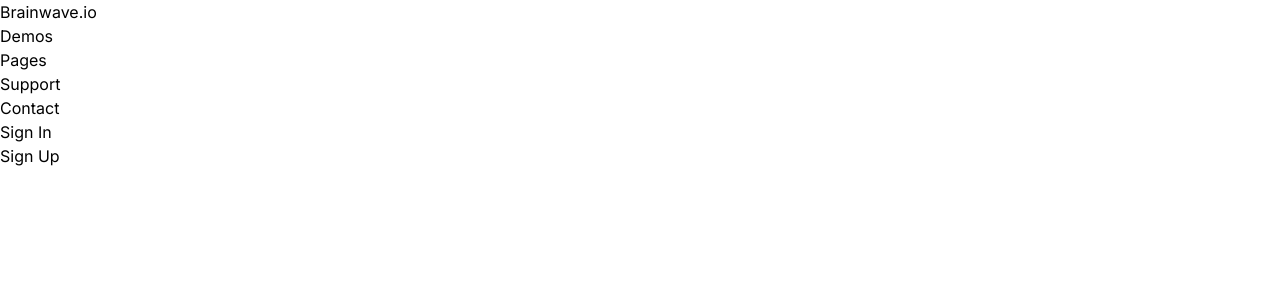
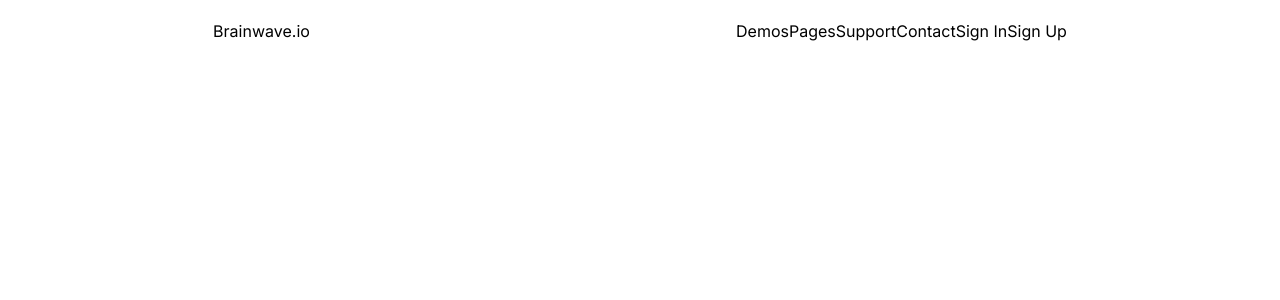
Before and after one commit to JoshuasProgramming/Sage, a Next.js app: page / in a window 1280 px wide. Shown: the top 300 px of the page. Built offline with nearby package versions, Linux system fonts and the light colour scheme.

Commit message:
Added padding-top to navigation

```diff
--- a/src/app/components/navigation.jsx
+++ b/src/app/components/navigation.jsx
@@ -2,13 +2,15 @@
 
 function Navigation() {
   return (
-    <nav>
-        <div className="left">
+    <nav className="flex flex-row items-center justify-around pt-1.5%">
+        {/* Left side of navigation */}
+        <div>
             <h1>Brainwave.io</h1>
         </div>
 
-        <div className="right">
-            <ul>
+        {/* right side of navigation */}
+        <div>
+            <ul className="flex justify-evenly items-center flex-row">
                 <li>Demos</li>
                 <li>Pages</li>
                 <li>Support</li>
--- a/tailwind.config.js
+++ b/tailwind.config.js
@@ -7,6 +7,9 @@
   ],
   theme: {
     extend: {
+      padding:{
+        '1.5%': '1.5%'
+      },
       backgroundImage: {
         "gradient-radial": "radial-gradient(var(--tw-gradient-stops))",
         "gradient-conic":
```
